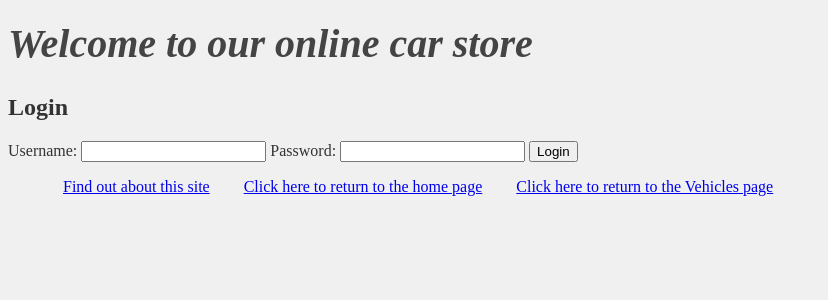
After one commit to vidushichauhan/Django_Lab-Work, a Django app: page /login/ in a window 1280 px wide. The commit adds this page. Shown: the top 300 px of the page, without its empty margins (0-828 px from the left). Run offline with Django 5.2, Linux system fonts and the light colour scheme.

Commit message:
added login logout functionality

```diff
--- a/templates/carapp/static/style.css
+++ b/carapp/static/style.css
@@ -6,7 +6,7 @@ body {
 }
 
 h1 {
-    font-size: 24px;
+    font-size: 40px;
     color: #444;
     font-style: italic;
     margin-top: 20px;
--- a/carapp/views.py
+++ b/carapp/views.py
@@ -1,5 +1,11 @@
+from django.contrib.auth import authenticate, login, logout
+from django.contrib.auth.decorators import login_required
+from django.contrib.auth.forms import UserCreationForm
 from django.http import HttpResponse
-from django.shortcuts import get_object_or_404
+from django.shortcuts import get_object_or_404, redirect
+from django.urls import reverse_lazy
+from django.views.generic import CreateView
+
 from .models import CarType, Vehicle, TeamMember
 from django.shortcuts import render
 
@@ -41,3 +47,29 @@ def vehicles(request):
 
 def orderhere(request):
     return HttpResponse("You can place your order here.")
+
+
+class SignupView(CreateView):
+    form_class = UserCreationForm
+    template_name = 'carapp/signup.html'
+    success_url = reverse_lazy('login_here')
+
+def login_here(request):
+    if request.method == 'POST':
+        username = request.POST['username']
+        password = request.POST['password']
+        user = authenticate(request, username=username, password=password)
+        if user:
+            if user.is_active:
+                login(request, user)
+                return redirect('homepage')  # Redirect to homepage
+            else:
+                return HttpResponse('Your account is disabled.')
+        else:
+            return HttpResponse('Login details are incorrect.')
+    return render(request, 'carapp/login_here.html')
+
+@login_required
+def logout_here(request):
+    logout(request)
+    return redirect('homepage')
--- a/carsite/settings.py
+++ b/carsite/settings.py
@@ -117,7 +117,10 @@ USE_TZ = True
 # Static files (CSS, JavaScript, Images)
 # https://docs.djangoproject.com/en/5.1/howto/static-files/
 
-STATIC_URL = "static/"
+STATIC_URL = '/static/'
+STATICFILES_DIRS = [
+    BASE_DIR / "carapp" / "static",
+]
 
 # Default primary key field type
 # https://docs.djangoproject.com/en/5.1/ref/settings/#default-auto-field
--- a/carsite/urls.py
+++ b/carsite/urls.py
@@ -19,6 +19,7 @@ from django.contrib import admin
 from django.urls import path, include
 
 from carapp import views
+from carapp.views import SignupView, login_here, logout_here
 
 urlpatterns = [
     path("admin/", admin.site.urls),
@@ -30,4 +31,9 @@ urlpatterns = [
     path('team/', views.team_members, name='team_members'),
     path('vehicles/', views.vehicles, name='vehicles'),
     path('orderhere/', views.orderhere, name='orderhere'),
+
+    path('signup/', SignupView.as_view(), name='signup'),
+
+    path('login/', login_here, name='login_here'),
+    path('logout/', logout_here, name='logout_here'),
 ]
--- a/templates/carapp/base.html
+++ b/templates/carapp/base.html
@@ -2,7 +2,7 @@
 {% load static %}
 <html>
 <head>
-    <link rel="stylesheet" type="text/css" href="{% static 'carapp/style.css' %}"/>
+    <link rel="stylesheet" type="text/css" href="{% static 'style.css' %}">
     <title>CarSite - {% block title %}Welcome!{% endblock %}</title>
 </head>
 <body>
--- /dev/null
+++ b/templates/carapp/login_here.html
@@ -0,0 +1,13 @@
+{% extends 'carapp/base.html' %}
+
+{% block body_block %}
+    <h2>Login</h2>
+    <form method="post">
+        {% csrf_token %}
+        <label for="username">Username:</label>
+        <input type="text" name="username" id="username" required>
+        <label for="password">Password:</label>
+        <input type="password" name="password" id="password" required>
+        <button type="submit">Login</button>
+    </form>
+{% endblock %}
--- a/templates/carapp/vehicles.html
+++ b/templates/carapp/vehicles.html
@@ -4,7 +4,7 @@
     <h2>Available Vehicles</h2>
     <ul>
         {% for vehicle in vehicle_list %}
-            <li>{{ vehicle.car_name }} - ${{ vehicle.car_price }}</li>
+            <li>{{ vehicle.car_name }} - ${{ vehicle.features }}</li>
         {% endfor %}
     </ul>
     <p><a href="{% url 'orderhere' %}">Place a new order</a></p>
```
Also changed, not shown: templates/carapp/signup.html (added, +10 -0 lines), db.sqlite3.
